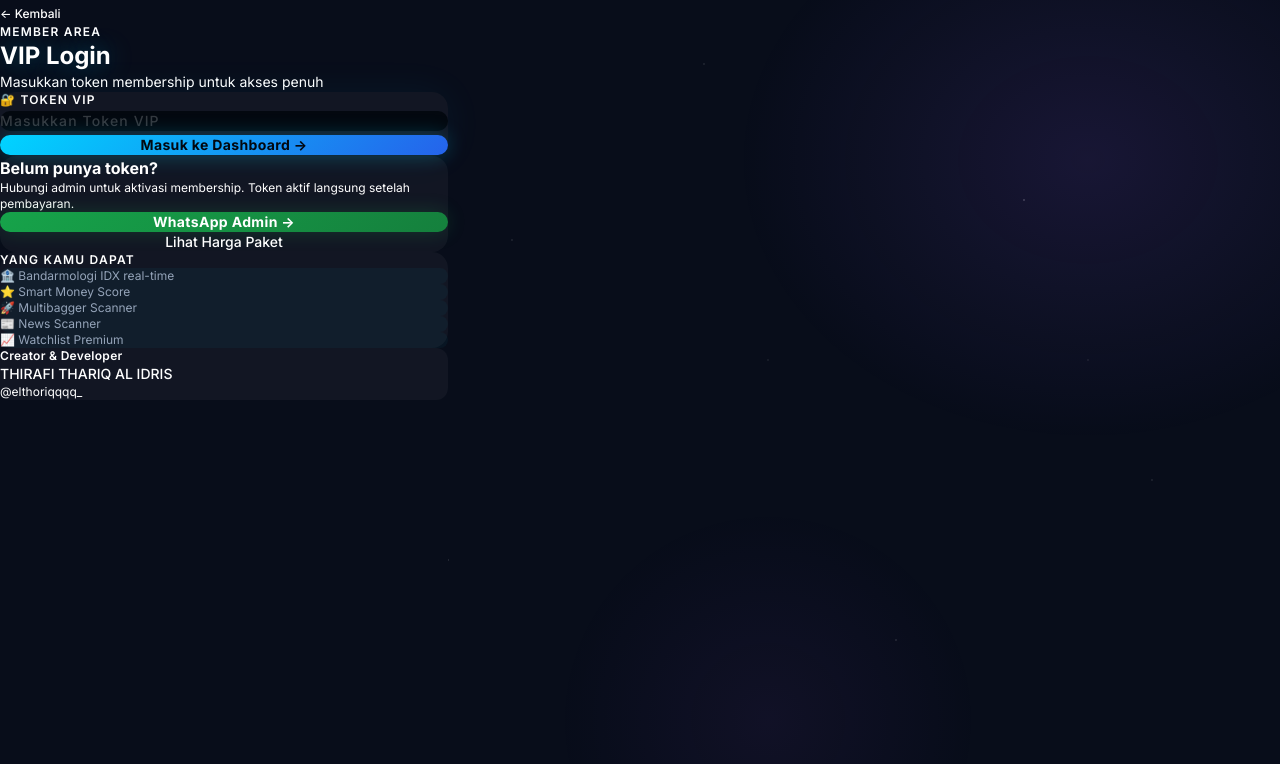
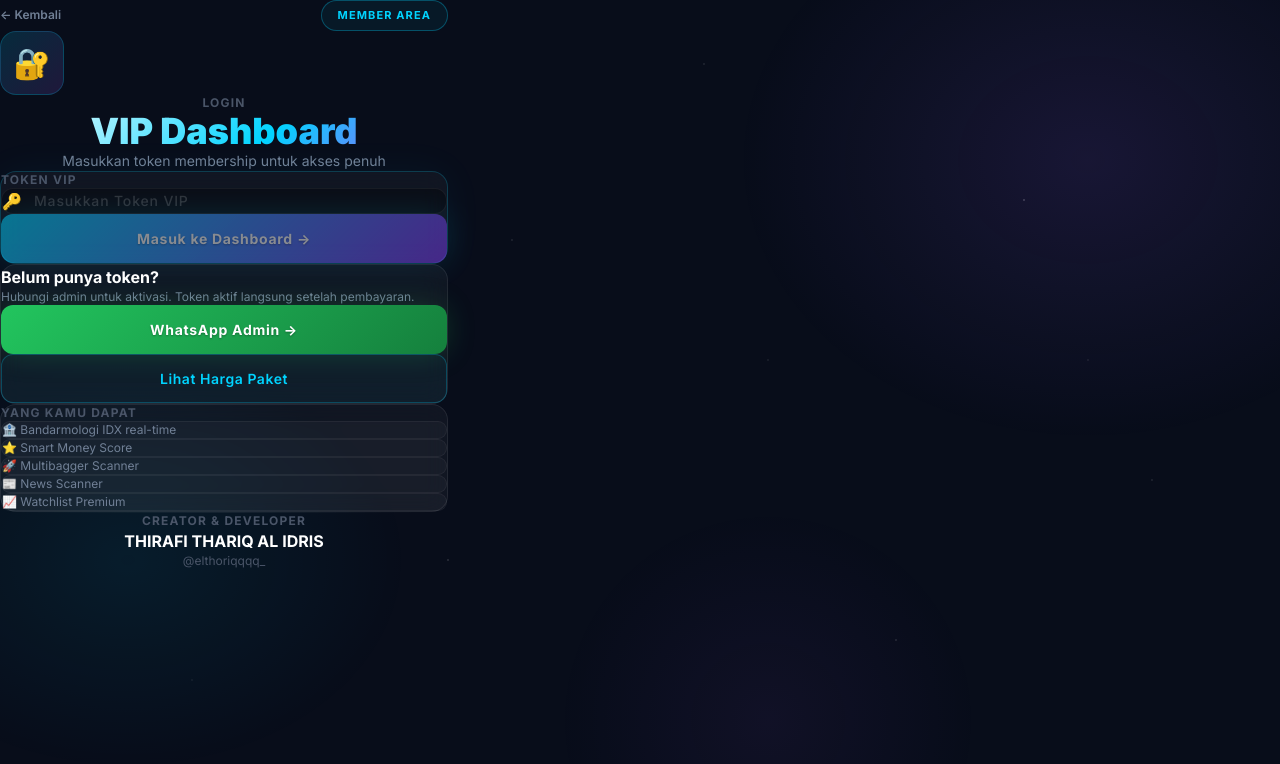
Before and after one commit to pediaboy/analisis, a Next.js app: page /vip in a window 1280 px wide. Shown: the top 764 px of the page. Built offline with nearby package versions, Linux system fonts and the light colour scheme.

Commit message:
redesign v2: app/vip/page.tsx — dark space + cyan/purple gradient style

```diff
--- a/app/vip/page.tsx
+++ b/app/vip/page.tsx
@@ -6,140 +6,144 @@ import { useRouter } from "next/navigation";
 export default function VipPage() {
   const [token, setToken] = useState("");
   const [error, setError] = useState(false);
+  const [loading, setLoading] = useState(false);
   const router = useRouter();
 
   const TOKENS = ["RCVIP001", "RCVIP002", "RCVIP003"];
 
   const handleLogin = () => {
+    setLoading(true);
+    setTimeout(() => {
       if (TOKENS.includes(token.trim())) {
         localStorage.setItem("vip", "true");
         router.push("/dashboard");
       } else {
         setError(true);
-      setTimeout(() => setError(false), 2500);
+        setLoading(false);
+        setTimeout(() => setError(false), 3000);
       }
-  };
-
-  const handleKey = (e: React.KeyboardEvent) => {
-    if (e.key === "Enter") handleLogin();
+    }, 600);
   };
 
   return (
-    <main
-      className="min-h-screen text-white max-w-md mx-auto"
-      style={{ background: "var(--bg-base)" }}
+    <main className="min-h-screen text-white max-w-md mx-auto px-5 pt-12 pb-12">
+
+      {/* NAV */}
+      <div className="flex items-center justify-between mb-12">
+        <a href="/" className="text-xs font-semibold" style={{ color: "var(--muted-2)" }}>← Kembali</a>
+        <span className="pill">MEMBER AREA</span>
+      </div>
+
+      {/* HERO */}
+      <div className="mb-10 text-center">
+        <div
+          className="w-16 h-16 rounded-2xl flex items-center justify-center text-3xl mx-auto mb-6"
+          style={{
+            background: "linear-gradient(135deg, rgba(0,212,255,0.15), rgba(168,85,247,0.15))",
+            border: "1px solid rgba(0,212,255,0.2)",
+          }}
         >
-      {/* HEADER */}
-      <div className="px-5 pt-10 pb-5" style={{ borderBottom: "1px solid var(--border-subtle)" }}>
-        <a href="/" className="inline-flex items-center gap-1.5 text-xs font-medium mb-6 transition-opacity hover:opacity-70" style={{ color: "var(--text-muted)" }}>
-          ← Kembali
-        </a>
-        <p className="text-xs font-semibold tracking-widest uppercase mb-1" style={{ color: "var(--text-muted)" }}>
-          Member Area
+          🔐
+        </div>
+        <p className="text-xs font-bold tracking-widest uppercase mb-2" style={{ color: "var(--muted)" }}>
+          Login
         </p>
         <h1
-          className="text-2xl font-bold"
-          style={{ color: "var(--neon-cyan)", textShadow: "0 0 24px rgba(0,212,255,0.35)" }}
+          className="text-4xl font-black"
+          style={{
+            background: "linear-gradient(135deg, #ffffff 0%, var(--cyan) 60%, var(--purple) 100%)",
+            WebkitBackgroundClip: "text",
+            WebkitTextFillColor: "transparent",
+            backgroundClip: "text",
+          }}
         >
-          VIP Login
+          VIP Dashboard
         </h1>
-        <p className="text-sm mt-1" style={{ color: "var(--text-muted)" }}>
+        <p className="text-sm mt-2" style={{ color: "var(--muted-2)" }}>
           Masukkan token membership untuk akses penuh
         </p>
       </div>
 
-      <div className="px-5 py-6 space-y-4 pb-10">
+      <div className="space-y-4">
 
-        {/* LOGIN FORM */}
+        {/* FORM */}
         <div
           className="rounded-2xl p-5"
           style={{
-            background: "var(--bg-card)",
-            border: `1px solid ${error ? "rgba(239,68,68,0.4)" : "var(--border-active)"}`,
+            background: "rgba(255,255,255,0.04)",
+            border: `1px solid ${error ? "rgba(239,68,68,0.4)" : "rgba(0,212,255,0.2)"}`,
+            backdropFilter: "blur(12px)",
             boxShadow: error
-              ? "0 0 24px rgba(239,68,68,0.08)"
-              : "0 0 40px rgba(0,212,255,0.06)",
-            transition: "border-color 0.3s, box-shadow 0.3s",
+              ? "0 0 30px rgba(239,68,68,0.06)"
+              : "0 0 40px rgba(0,212,255,0.05)",
+            transition: "all 0.3s",
           }}
         >
-          <p className="text-xs font-semibold tracking-widest uppercase mb-4" style={{ color: "var(--text-muted)" }}>
-            🔐 Token VIP
+          <p className="text-xs font-bold tracking-widest uppercase mb-4" style={{ color: "var(--muted)" }}>
+            Token VIP
           </p>
 
+          <div
+            className="flex items-center gap-3 rounded-xl px-4 py-3.5 mb-3"
+            style={{
+              background: "rgba(0,0,0,0.3)",
+              border: `1px solid ${error ? "rgba(239,68,68,0.3)" : "rgba(255,255,255,0.06)"}`,
+              transition: "border-color 0.2s",
+            }}
+          >
+            <span style={{ color: "var(--muted)" }}>🔑</span>
             <input
               value={token}
               onChange={(e) => { setToken(e.target.value); setError(false); }}
-            onKeyDown={handleKey}
+              onKeyDown={(e) => e.key === "Enter" && handleLogin()}
               placeholder="Masukkan Token VIP"
-            className="w-full rounded-xl px-4 py-4 text-sm font-medium outline-none placeholder:opacity-40 transition-all"
-            style={{
-              background: "#03080f",
-              border: `1px solid ${error ? "rgba(239,68,68,0.4)" : "var(--border-subtle)"}`,
-              color: "white",
-              letterSpacing: "0.08em",
-            }}
-            onFocus={(e) => !error && (e.currentTarget.style.borderColor = "var(--neon-cyan)")}
-            onBlur={(e) => !error && (e.currentTarget.style.borderColor = "var(--border-subtle)")}
+              className="flex-1 bg-transparent outline-none text-sm font-medium placeholder:opacity-30"
+              style={{ color: "white", letterSpacing: "0.06em" }}
             />
+          </div>
 
           {error && (
-            <p className="text-xs mt-2" style={{ color: "#ef4444" }}>
-              Token tidak valid. Hubungi admin untuk token aktif.
+            <p className="text-xs mb-3" style={{ color: "#ef4444" }}>
+              ⚠️ Token tidak valid. Hubungi admin untuk token aktif.
             </p>
           )}
 
           <button
             onClick={handleLogin}
-            className="w-full mt-4 py-4 rounded-xl font-bold text-sm tracking-wide transition-all"
-            style={{
-              background: "linear-gradient(135deg, #00d4ff 0%, #2563eb 100%)",
-              color: "#020810",
-              boxShadow: "0 0 20px rgba(0,212,255,0.25)",
-            }}
-            onMouseEnter={(e) => (e.currentTarget.style.boxShadow = "0 0 40px rgba(0,212,255,0.45)")}
-            onMouseLeave={(e) => (e.currentTarget.style.boxShadow = "0 0 20px rgba(0,212,255,0.25)")}
+            disabled={loading || !token}
+            className="btn-primary"
+            style={{ opacity: !token ? 0.5 : 1 }}
           >
-            Masuk ke Dashboard →
+            {loading ? "Memverifikasi..." : "Masuk ke Dashboard →"}
           </button>
         </div>
 
-        {/* BELUM PUNYA TOKEN */}
-        <div
-          className="rounded-2xl p-5"
-          style={{ background: "var(--bg-card)", border: "1px solid var(--border-subtle)" }}
-        >
+        {/* BELUM TOKEN */}
+        <div className="glass p-5">
           <p className="font-bold text-white mb-1">Belum punya token?</p>
-          <p className="text-xs mb-4" style={{ color: "var(--text-muted)" }}>
-            Hubungi admin untuk aktivasi membership. Token aktif langsung setelah pembayaran.
+          <p className="text-xs mb-4" style={{ color: "var(--muted-2)" }}>
+            Hubungi admin untuk aktivasi. Token aktif langsung setelah pembayaran.
           </p>
           <a
             href="https://wa.me/6282218723401?text=Halo%20Admin,%20saya%20ingin%20bergabung%20VIP%20Ritel%20Community."
             target="_blank"
             rel="noreferrer"
-            className="block text-center py-3.5 rounded-xl font-bold text-sm tracking-wide"
+            className="btn-primary mb-2"
             style={{
-              background: "linear-gradient(135deg, #16a34a 0%, #15803d 100%)",
-              color: "white",
-              boxShadow: "0 0 20px rgba(34,197,94,0.2)",
+              background: "linear-gradient(135deg, #22c55e 0%, #15803d 100%)",
+              boxShadow: "0 0 30px rgba(34,197,94,0.2)",
             }}
           >
             WhatsApp Admin →
           </a>
-          <a
-            href="/paket"
-            className="block text-center py-3 mt-2 rounded-xl font-medium text-sm"
-            style={{ color: "var(--neon-cyan)", border: "1px solid var(--border-active)" }}
-          >
+          <a href="/paket" className="btn-outline">
             Lihat Harga Paket
           </a>
         </div>
 
-        {/* FITUR PREVIEW */}
-        <div
-          className="rounded-2xl p-5"
-          style={{ background: "var(--bg-card)", border: "1px solid var(--border-subtle)" }}
-        >
-          <p className="text-xs font-semibold tracking-widest uppercase mb-3" style={{ color: "var(--text-muted)" }}>
+        {/* PREVIEW FITUR */}
+        <div className="glass p-5">
+          <p className="text-xs font-bold tracking-widest uppercase mb-3" style={{ color: "var(--muted)" }}>
             Yang Kamu Dapat
           </p>
           <div className="space-y-2">
@@ -152,11 +156,11 @@ export default function VipPage() {
             ].map((f) => (
               <div
                 key={f}
-                className="text-xs py-2 px-3 rounded-lg"
+                className="text-xs py-2.5 px-3 rounded-xl"
                 style={{
-                  background: "rgba(0,212,255,0.04)",
-                  color: "#94a3b8",
-                  border: "1px solid var(--border-subtle)",
+                  background: "rgba(255,255,255,0.03)",
+                  color: "var(--muted-2)",
+                  border: "1px solid rgba(255,255,255,0.05)",
                 }}
               >
                 {f}
@@ -166,16 +170,15 @@ export default function VipPage() {
         </div>
 
         {/* FOOTER */}
-        <div
-          className="rounded-xl px-5 py-4"
-          style={{ background: "var(--bg-card)", border: "1px solid var(--border-subtle)" }}
-        >
-          <div className="text-xs font-semibold tracking-wide" style={{ color: "var(--neon-cyan)" }}>
+        <div className="divider" />
+        <div className="text-center pt-2">
+          <p className="text-xs font-bold tracking-widest uppercase mb-1" style={{ color: "var(--muted)" }}>
             Creator & Developer
+          </p>
+          <p className="font-bold text-white">THIRAFI THARIQ AL IDRIS</p>
+          <p className="text-xs mt-0.5" style={{ color: "var(--muted)" }}>@elthoriqqqq_</p>
         </div>
-          <div className="text-sm font-medium text-white mt-1">THIRAFI THARIQ AL IDRIS</div>
-          <div className="text-xs mt-0.5" style={{ color: "var(--text-muted)" }}>@elthoriqqqq_</div>
-        </div>
+
       </div>
     </main>
   );
```
Lines whose indentation alone changed are shown as unchanged.
